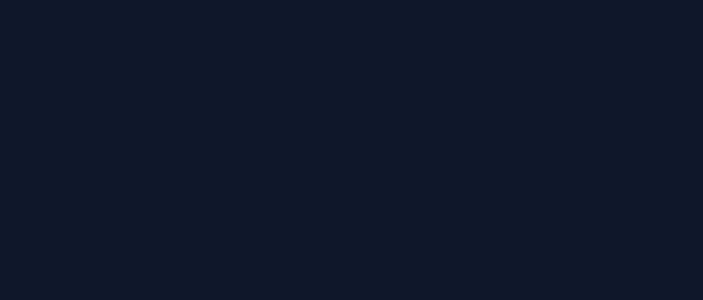
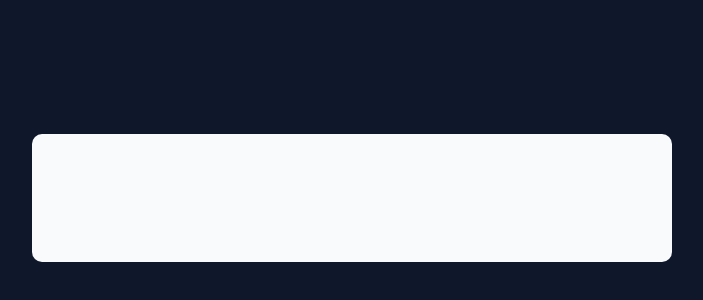
Before and after one commit to NahuelGenchi/clock, a React (Create React App) app: page / in a window 1280 px wide. Shown: the part 186-486 px from the top of the page, without its empty margins (288-991 px from the left). Built offline with nearby package versions, Linux system fonts and the light colour scheme.

Commit message:
adding styles to TimeContainer & creating Time

```diff
--- a/src/App.jsx
+++ b/src/App.jsx
@@ -1,8 +1,10 @@
+import { TimeContainer } from "./components";
+
 import "./scss/main.scss";
 
 const App = () => {
   return (
-    <></>
+    <TimeContainer/>
   );
 }
 
--- a/src/components/TimeContainer/TimeContainer.jsx
+++ b/src/components/TimeContainer/TimeContainer.jsx
@@ -1,8 +1,12 @@
+import { Time } from "../index";
+
 import "./TimeContainer.scss";
 
 const TimeContainer = () => {
   return(
-    <></>
+    <div className="timecontainer">
+      <Time/>
+    </div>
   );
 };
 
--- a/src/components/TimeContainer/TimeContainer.scss
+++ b/src/components/TimeContainer/TimeContainer.scss
@@ -0,0 +1,20 @@
+@use "../../scss/colors/slate.scss" as slate;
+@use "../../scss/mixins.scss" as mixin;
+
+.timecontainer {
+  width: 40rem;
+  max-width: 80vw;
+  padding: 4rem;
+  position: absolute;
+  top: 40vh;
+  bottom: 50vh;
+  left: 0;
+  right: 0;
+  margin: 0 auto;
+  border-radius: 10px;
+
+  @include mixin.flex-center;
+
+  background-color: slate.$c0;
+  color: slate.$c9;
+}
--- a/src/components/index.jsx
+++ b/src/components/index.jsx
@@ -0,0 +1,2 @@
+export { default as TimeContainer } from "./TimeContainer/TimeContainer";
+export { default as Time } from "./Time/Time";
```
Also changed, not shown: src/components/Time/Time.jsx (added, +7 -0 lines).
